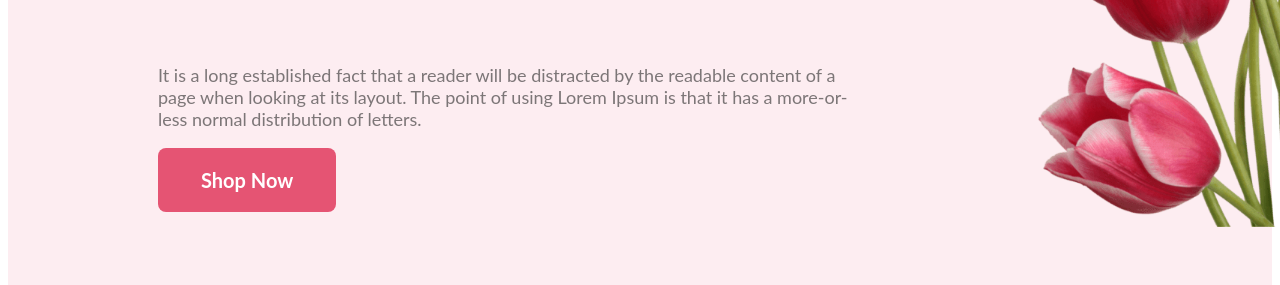
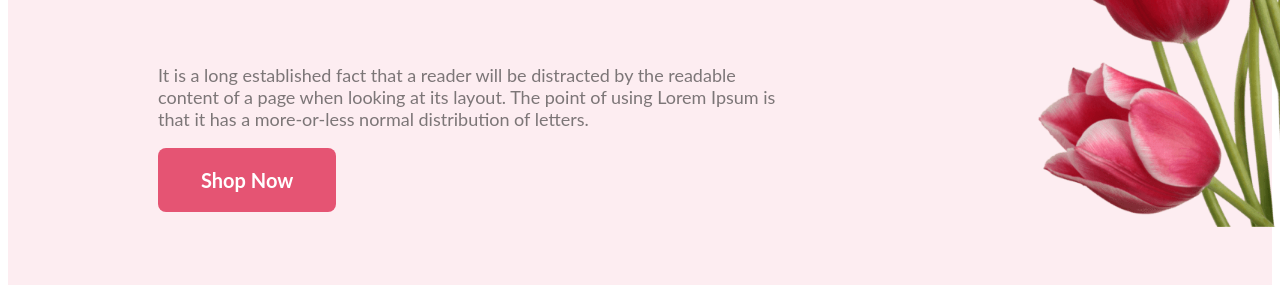
Before and after one commit to Nayeem2854/assignment, a plain HTML site: page index.html in a window 1280 px wide. Shown: the part 515-800 px from the top of the page. Drawn offline with Linux system fonts and the light colour scheme.

Commit message:
first commit

```diff
--- a/style.css
+++ b/style.css
@@ -41,6 +41,7 @@
     font-style: normal;
     font-weight: 400;
     margin-top: 30px;
+    width: 634px;
 }
 .btn-primary{
     color: #FFF;
```
